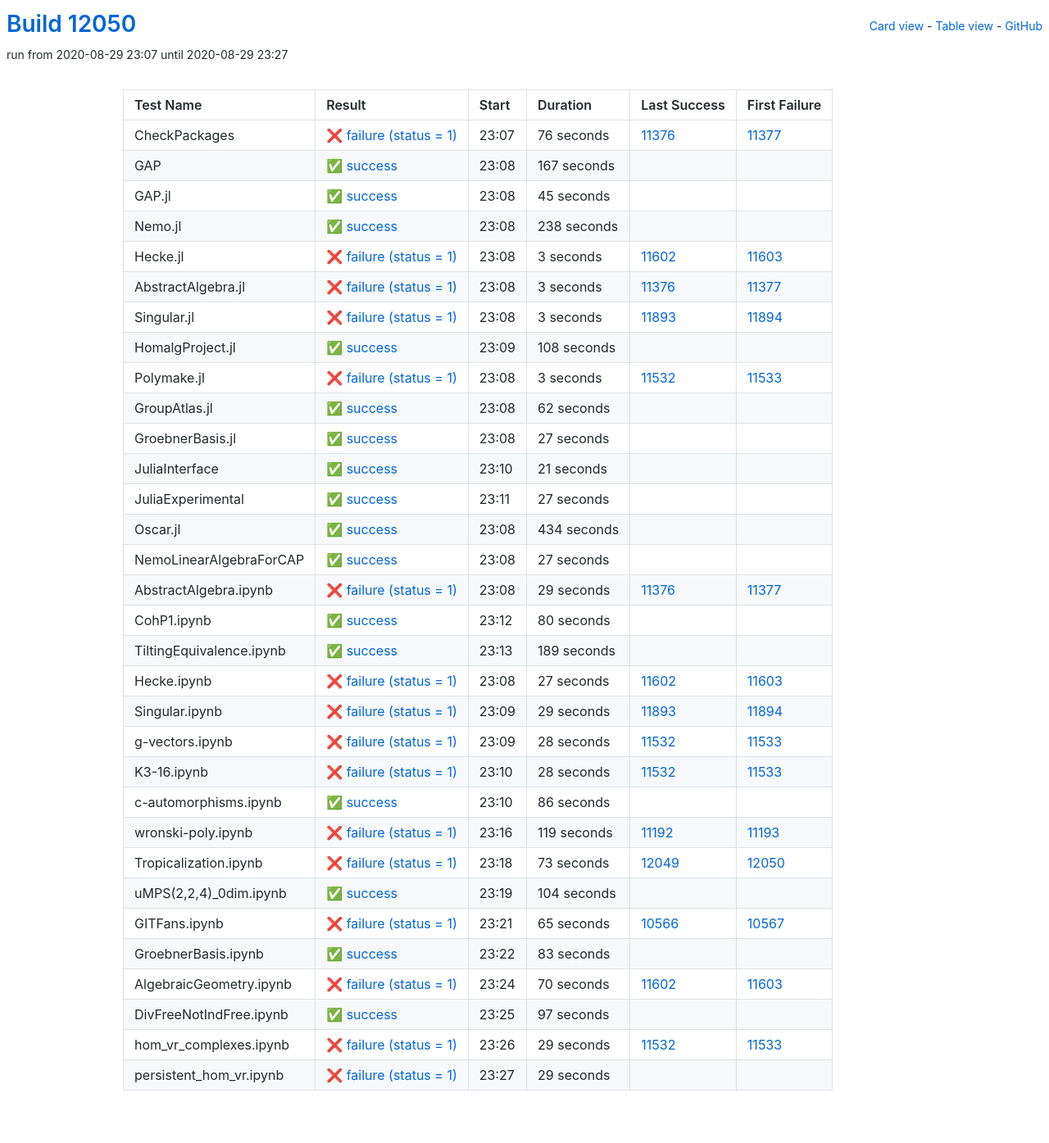
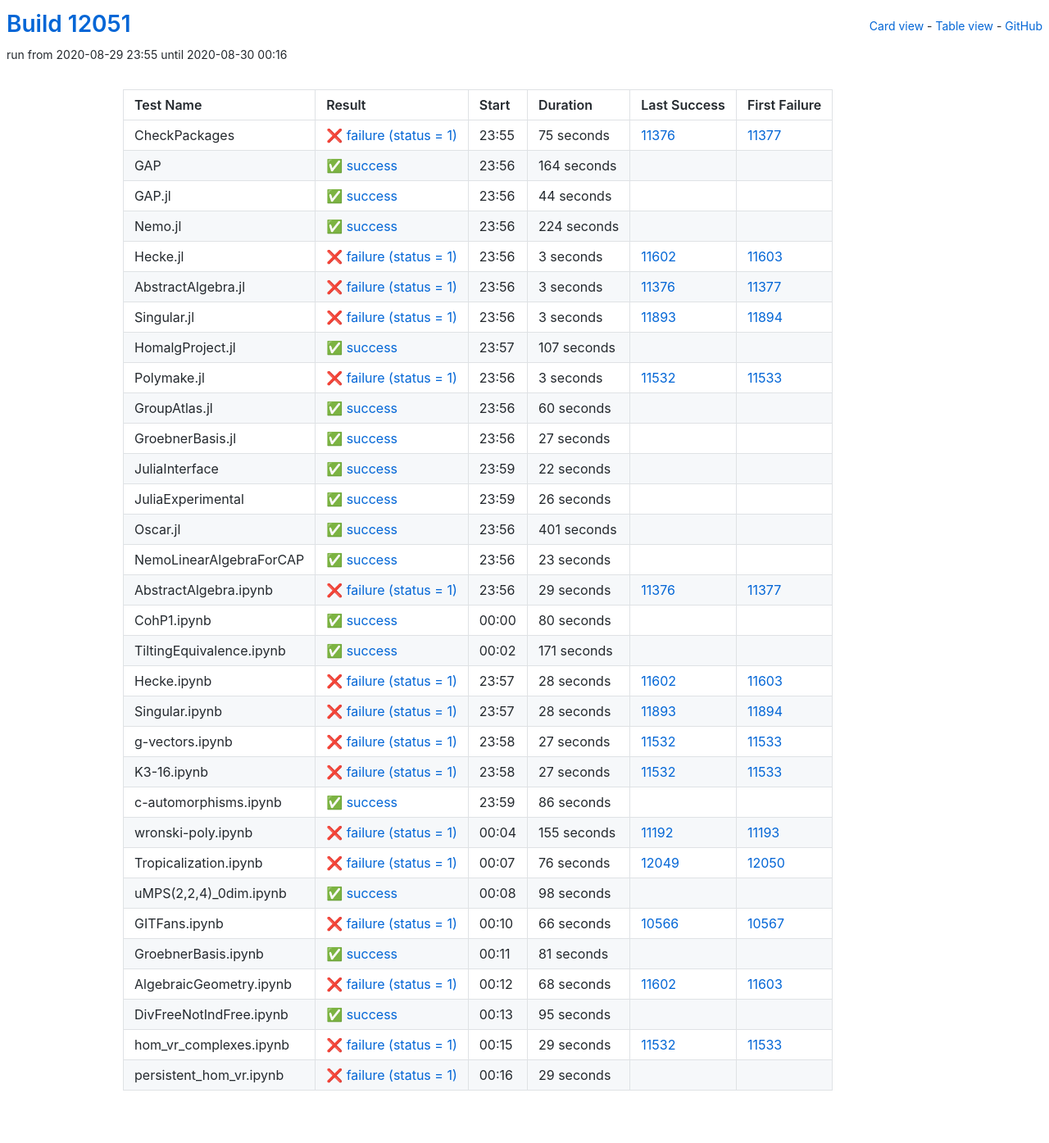
Before and after one commit to oscar-system/oscar-ci-status, a Jekyll site: the page built from table.html, in a window 1280 px wide. Shown: the whole page at 82% size. Built offline with Jekyll 4.4.1, drawn with Linux system fonts in a browser that asks for light colours.

Commit message:
Build #12051

```diff
--- a/_data/ci.yml
+++ b/_data/ci.yml
@@ -1,6 +1,6 @@
 ---
-build: 12050
-build_url: https://oscarci.mathematik.uni-kl.de/job/oscar/12050/
+build: 12051
+build_url: https://oscarci.mathematik.uni-kl.de/job/oscar/12051/
 job: oscar
 organization: oscar-system
 repo: oscar-ci-status
@@ -8,56 +8,56 @@
 tests:
 - name: CheckPackages
   id: checkpackages
-  log: https://oscarci.mathematik.uni-kl.de/job/oscar/12050/artifact/logs/build-12050/CheckPackages.log
-  start: 2020-08-29 23:07
+  log: https://oscarci.mathematik.uni-kl.de/job/oscar/12051/artifact/logs/build-12051/CheckPackages.log
+  start: 2020-08-29 23:55
   success: false
   exitcode: 1
   status: failure
-  duration: 76
+  duration: 75
   last_success: 11376
   last_success_url: https://oscarci.mathematik.uni-kl.de/job/oscar/11376/
   first_failure: 11377
   first_failure_url: https://oscarci.mathematik.uni-kl.de/job/oscar/11377/
 - name: GAP
   id: gap
-  log: https://oscarci.mathematik.uni-kl.de/job/oscar/12050/artifact/logs/build-12050/GAP.log
-  start: 2020-08-29 23:08
+  log: https://oscarci.mathematik.uni-kl.de/job/oscar/12051/artifact/logs/build-12051/GAP.log
+  start: 2020-08-29 23:56
   success: true
   exitcode: 0
   status: success
-  duration: 167
+  duration: 164
   last_success: false
   last_success_url:
   first_failure: false
   first_failure_url:
 - name: GAP.jl
   id: gap-jl
-  log: https://oscarci.mathematik.uni-kl.de/job/oscar/12050/artifact/logs/build-12050/GAP.jl.log
-  start: 2020-08-29 23:08
+  log: https://oscarci.mathematik.uni-kl.de/job/oscar/12051/artifact/logs/build-12051/GAP.jl.log
+  start: 2020-08-29 23:56
   success: true
   exitcode: 0
   status: success
-  duration: 45
+  duration: 44
   last_success: false
   last_success_url:
   first_failure: false
   first_failure_url:
 - name: Nemo.jl
   id: nemo-jl
-  log: https://oscarci.mathematik.uni-kl.de/job/oscar/12050/artifact/logs/build-12050/Nemo.jl.log
-  start: 2020-08-29 23:08
+  log: https://oscarci.mathematik.uni-kl.de/job/oscar/12051/artifact/logs/build-12051/Nemo.jl.log
+  start: 2020-08-29 23:56
   success: true
   exitcode: 0
   status: success
-  duration: 238
+  duration: 224
   last_success: false
   last_success_url:
   first_failure: false
   first_failure_url:
 - name: Hecke.jl
   id: hecke-jl
-  log: https://oscarci.mathematik.uni-kl.de/job/oscar/12050/artifact/logs/build-12050/Hecke.jl.log
-  start: 2020-08-29 23:08
+  log: https://oscarci.mathematik.uni-kl.de/job/oscar/12051/artifact/logs/build-12051/Hecke.jl.log
+  start: 2020-08-29 23:56
   success: false
   exitcode: 1
   status: failure
@@ -68,8 +68,8 @@
   first_failure_url: https://oscarci.mathematik.uni-kl.de/job/oscar/11603/
 - name: AbstractAlgebra.jl
   id: abstractalgebra-jl
-  log: https://oscarci.mathematik.uni-kl.de/job/oscar/12050/artifact/logs/build-12050/AbstractAlgebra.jl.log
-  start: 2020-08-29 23:08
+  log: https://oscarci.mathematik.uni-kl.de/job/oscar/12051/artifact/logs/build-12051/AbstractAlgebra.jl.log
+  start: 2020-08-29 23:56
   success: false
   exitcode: 1
   status: failure
@@ -80,8 +80,8 @@
   first_failure_url: https://oscarci.mathematik.uni-kl.de/job/oscar/11377/
 - name: Singular.jl
   id: singular-jl
-  log: https://oscarci.mathematik.uni-kl.de/job/oscar/12050/artifact/logs/build-12050/Singular.jl.log
-  start: 2020-08-29 23:08
+  log: https://oscarci.mathematik.uni-kl.de/job/oscar/12051/artifact/logs/build-12051/Singular.jl.log
+  start: 2020-08-29 23:56
   success: false
   exitcode: 1
   status: failure
@@ -92,20 +92,20 @@
   first_failure_url: https://oscarci.mathematik.uni-kl.de/job/oscar/11894/
 - name: HomalgProject.jl
   id: homalgproject-jl
-  log: https://oscarci.mathematik.uni-kl.de/job/oscar/12050/artifact/logs/build-12050/HomalgProject.jl.log
-  start: 2020-08-29 23:09
+  log: https://oscarci.mathematik.uni-kl.de/job/oscar/12051/artifact/logs/build-12051/HomalgProject.jl.log
+  start: 2020-08-29 23:57
   success: true
   exitcode: 0
   status: success
-  duration: 108
+  duration: 107
   last_success: false
   last_success_url:
   first_failure: false
   first_failure_url:
 - name: Polymake.jl
   id: polymake-jl
-  log: https://oscarci.mathematik.uni-kl.de/job/oscar/12050/artifact/logs/build-12050/Polymake.jl.log
-  start: 2020-08-29 23:08
+  log: https://oscarci.mathematik.uni-kl.de/job/oscar/12051/artifact/logs/build-12051/Polymake.jl.log
+  start: 2020-08-29 23:56
   success: false
   exitcode: 1
   status: failure
@@ -116,20 +116,20 @@
   first_failure_url: https://oscarci.mathematik.uni-kl.de/job/oscar/11533/
 - name: GroupAtlas.jl
   id: groupatlas-jl
-  log: https://oscarci.mathematik.uni-kl.de/job/oscar/12050/artifact/logs/build-12050/GroupAtlas.jl.log
-  start: 2020-08-29 23:08
+  log: https://oscarci.mathematik.uni-kl.de/job/oscar/12051/artifact/logs/build-12051/GroupAtlas.jl.log
+  start: 2020-08-29 23:56
   success: true
   exitcode: 0
   status: success
-  duration: 62
+  duration: 60
   last_success: false
   last_success_url:
   first_failure: false
   first_failure_url:
 - name: GroebnerBasis.jl
   id: groebnerbasis-jl
-  log: https://oscarci.mathematik.uni-kl.de/job/oscar/12050/artifact/logs/build-12050/GroebnerBasis.jl.log
-  start: 2020-08-29 23:08
+  log: https://oscarci.mathematik.uni-kl.de/job/oscar/12051/artifact/logs/build-12051/GroebnerBasis.jl.log
+  start: 2020-08-29 23:56
   success: true
   exitcode: 0
   status: success
@@ -140,56 +140,56 @@
   first_failure_url:
 - name: JuliaInterface
   id: juliainterface
-  log: https://oscarci.mathematik.uni-kl.de/job/oscar/12050/artifact/logs/build-12050/JuliaInterface.log
-  start: 2020-08-29 23:10
+  log: https://oscarci.mathematik.uni-kl.de/job/oscar/12051/artifact/logs/build-12051/JuliaInterface.log
+  start: 2020-08-29 23:59
   success: true
   exitcode: 0
   status: success
-  duration: 21
+  duration: 22
   last_success: false
   last_success_url:
   first_failure: false
   first_failure_url:
 - name: JuliaExperimental
   id: juliaexperimental
-  log: https://oscarci.mathematik.uni-kl.de/job/oscar/12050/artifact/logs/build-12050/JuliaExperimental.log
-  start: 2020-08-29 23:11
+  log: https://oscarci.mathematik.uni-kl.de/job/oscar/12051/artifact/logs/build-12051/JuliaExperimental.log
+  start: 2020-08-29 23:59
   success: true
   exitcode: 0
   status: success
-  duration: 27
+  duration: 26
   last_success: false
   last_success_url:
   first_failure: false
   first_failure_url:
 - name: Oscar.jl
   id: oscar-jl
-  log: https://oscarci.mathematik.uni-kl.de/job/oscar/12050/artifact/logs/build-12050/Oscar.jl.log
-  start: 2020-08-29 23:08
+  log: https://oscarci.mathematik.uni-kl.de/job/oscar/12051/artifact/logs/build-12051/Oscar.jl.log
+  start: 2020-08-29 23:56
   success: true
   exitcode: 0
   status: success
-  duration: 434
+  duration: 401
   last_success: false
   last_success_url:
   first_failure: false
   first_failure_url:
 - name: NemoLinearAlgebraForCAP
   id: nemolinearalgebraforcap
-  log: https://oscarci.mathematik.uni-kl.de/job/oscar/12050/artifact/logs/build-12050/NemoLinearAlgebraForCAP.log
-  start: 2020-08-29 23:08
+  log: https://oscarci.mathematik.uni-kl.de/job/oscar/12051/artifact/logs/build-12051/NemoLinearAlgebraForCAP.log
+  start: 2020-08-29 23:56
   success: true
   exitcode: 0
   status: success
-  duration: 27
+  duration: 23
   last_success: false
   last_success_url:
   first_failure: false
   first_failure_url:
 - name: AbstractAlgebra.ipynb
   id: abstractalgebra-ipynb
-  log: https://oscarci.mathematik.uni-kl.de/job/oscar/12050/artifact/logs/build-12050/AbstractAlgebra.ipynb.log
-  start: 2020-08-29 23:08
+  log: https://oscarci.mathematik.uni-kl.de/job/oscar/12051/artifact/logs/build-12051/AbstractAlgebra.ipynb.log
+  start: 2020-08-29 23:56
   success: false
   exitcode: 1
   status: failure
@@ -200,8 +200,8 @@
   first_failure_url: https://oscarci.mathematik.uni-kl.de/job/oscar/11377/
 - name: CohP1.ipynb
   id: cohp1-ipynb
-  log: https://oscarci.mathematik.uni-kl.de/job/oscar/12050/artifact/logs/build-12050/CohP1.ipynb.log
-  start: 2020-08-29 23:12
+  log: https://oscarci.mathematik.uni-kl.de/job/oscar/12051/artifact/logs/build-12051/CohP1.ipynb.log
+  start: 2020-08-30 00:00
   success: true
   exitcode: 0
   status: success
@@ -212,68 +212,68 @@
   first_failure_url:
 - name: TiltingEquivalence.ipynb
   id: tiltingequivalence-ipynb
-  log: https://oscarci.mathematik.uni-kl.de/job/oscar/12050/artifact/logs/build-12050/TiltingEquivalence.ipynb.log
-  start: 2020-08-29 23:13
+  log: https://oscarci.mathematik.uni-kl.de/job/oscar/12051/artifact/logs/build-12051/TiltingEquivalence.ipynb.log
+  start: 2020-08-30 00:02
   success: true
   exitcode: 0
   status: success
-  duration: 189
+  duration: 171
   last_success: false
   last_success_url:
   first_failure: false
   first_failure_url:
 - name: Hecke.ipynb
   id: hecke-ipynb
-  log: https://oscarci.mathematik.uni-kl.de/job/oscar/12050/artifact/logs/build-12050/Hecke.ipynb.log
-  start: 2020-08-29 23:08
+  log: https://oscarci.mathematik.uni-kl.de/job/oscar/12051/artifact/logs/build-12051/Hecke.ipynb.log
+  start: 2020-08-29 23:57
   success: false
   exitcode: 1
   status: failure
-  duration: 27
+  duration: 28
   last_success: 11602
   last_success_url: https://oscarci.mathematik.uni-kl.de/job/oscar/11602/
   first_failure: 11603
   first_failure_url: https://oscarci.mathematik.uni-kl.de/job/oscar/11603/
 - name: Singular.ipynb
   id: singular-ipynb
-  log: https://oscarci.mathematik.uni-kl.de/job/oscar/12050/artifact/logs/build-12050/Singular.ipynb.log
-  start: 2020-08-29 23:09
+  log: https://oscarci.mathematik.uni-kl.de/job/oscar/12051/artifact/logs/build-12051/Singular.ipynb.log
+  start: 2020-08-29 23:57
   success: false
   exitcode: 1
   status: failure
-  duration: 29
+  duration: 28
   last_success: 11893
   last_success_url: https://oscarci.mathematik.uni-kl.de/job/oscar/11893/
   first_failure: 11894
   first_failure_url: https://oscarci.mathematik.uni-kl.de/job/oscar/11894/
 - name: g-vectors.ipynb
   id: g-vectors-ipynb
-  log: https://oscarci.mathematik.uni-kl.de/job/oscar/12050/artifact/logs/build-12050/g-vectors.ipynb.log
-  start: 2020-08-29 23:09
+  log: https://oscarci.mathematik.uni-kl.de/job/oscar/12051/artifact/logs/build-12051/g-vectors.ipynb.log
+  start: 2020-08-29 23:58
   success: false
   exitcode: 1
   status: failure
-  duration: 28
+  duration: 27
   last_success: 11532
   last_success_url: https://oscarci.mathematik.uni-kl.de/job/oscar/11532/
   first_failure: 11533
   first_failure_url: https://oscarci.mathematik.uni-kl.de/job/oscar/11533/
 - name: K3-16.ipynb
   id: k3-16-ipynb
-  log: https://oscarci.mathematik.uni-kl.de/job/oscar/12050/artifact/logs/build-12050/K3-16.ipynb.log
-  start: 2020-08-29 23:10
+  log: https://oscarci.mathematik.uni-kl.de/job/oscar/12051/artifact/logs/build-12051/K3-16.ipynb.log
+  start: 2020-08-29 23:58
   success: false
   exitcode: 1
   status: failure
-  duration: 28
+  duration: 27
   last_success: 11532
   last_success_url: https://oscarci.mathematik.uni-kl.de/job/oscar/11532/
   first_failure: 11533
   first_failure_url: https://oscarci.mathematik.uni-kl.de/job/oscar/11533/
 - name: c-automorphisms.ipynb
   id: c-automorphisms-ipynb
-  log: https://oscarci.mathematik.uni-kl.de/job/oscar/12050/artifact/logs/build-12050/c-automorphisms.ipynb.log
-  start: 2020-08-29 23:10
+  log: https://oscarci.mathematik.uni-kl.de/job/oscar/12051/artifact/logs/build-12051/c-automorphisms.ipynb.log
+  start: 2020-08-29 23:59
   success: true
   exitcode: 0
   status: success
@@ -284,92 +284,92 @@
   first_failure_url:
 - name: wronski-poly.ipynb
   id: wronski-poly-ipynb
-  log: https://oscarci.mathematik.uni-kl.de/job/oscar/12050/artifact/logs/build-12050/wronski-poly.ipynb.log
-  start: 2020-08-29 23:16
+  log: https://oscarci.mathematik.uni-kl.de/job/oscar/12051/artifact/logs/build-12051/wronski-poly.ipynb.log
+  start: 2020-08-30 00:04
   success: false
   exitcode: 1
   status: failure
-  duration: 119
+  duration: 155
   last_success: 11192
   last_success_url: https://oscarci.mathematik.uni-kl.de/job/oscar/11192/
   first_failure: 11193
   first_failure_url: https://oscarci.mathematik.uni-kl.de/job/oscar/11193/
 - name: Tropicalization.ipynb
   id: tropicalization-ipynb
-  log: https://oscarci.mathematik.uni-kl.de/job/oscar/12050/artifact/logs/build-12050/Tropicalization.ipynb.log
-  start: 2020-08-29 23:18
+  log: https://oscarci.mathematik.uni-kl.de/job/oscar/12051/artifact/logs/build-12051/Tropicalization.ipynb.log
+  start: 2020-08-30 00:07
   success: false
   exitcode: 1
   status: failure
-  duration: 73
+  duration: 76
   last_success: 12049
   last_success_url: https://oscarci.mathematik.uni-kl.de/job/oscar/12049/
   first_failure: 12050
   first_failure_url: https://oscarci.mathematik.uni-kl.de/job/oscar/12050/
 - name: uMPS(2,2,4)_0dim.ipynb
   id: umps-2-2-4-0dim-ipynb
-  log: https://oscarci.mathematik.uni-kl.de/job/oscar/12050/artifact/logs/build-12050/uMPS-2-2-4-_0dim.ipynb.log
-  start: 2020-08-29 23:19
+  log: https://oscarci.mathematik.uni-kl.de/job/oscar/12051/artifact/logs/build-12051/uMPS-2-2-4-_0dim.ipynb.log
+  start: 2020-08-30 00:08
   success: true
   exitcode: 0
   status: success
-  duration: 104
+  duration: 98
   last_success: false
   last_success_url:
   first_failure: false
   first_failure_url:
 - name: GITFans.ipynb
   id: gitfans-ipynb
-  log: https://oscarci.mathematik.uni-kl.de/job/oscar/12050/artifact/logs/build-12050/GITFans.ipynb.log
-  start: 2020-08-29 23:21
+  log: https://oscarci.mathematik.uni-kl.de/job/oscar/12051/artifact/logs/build-12051/GITFans.ipynb.log
+  start: 2020-08-30 00:10
   success: false
   exitcode: 1
   status: failure
-  duration: 65
+  duration: 66
   last_success: 10566
   last_success_url: https://oscarci.mathematik.uni-kl.de/job/oscar/10566/
   first_failure: 10567
   first_failure_url: https://oscarci.mathematik.uni-kl.de/job/oscar/10567/
 - name: GroebnerBasis.ipynb
   id: groebnerbasis-ipynb
-  log: https://oscarci.mathematik.uni-kl.de/job/oscar/12050/artifact/logs/build-12050/GroebnerBasis.ipynb.log
-  start: 2020-08-29 23:22
+  log: https://oscarci.mathematik.uni-kl.de/job/oscar/12051/artifact/logs/build-12051/GroebnerBasis.ipynb.log
+  start: 2020-08-30 00:11
   success: true
   exitcode: 0
   status: success
-  duration: 83
+  duration: 81
   last_success: false
   last_success_url:
   first_failure: false
   first_failure_url:
 - name: AlgebraicGeometry.ipynb
   id: algebraicgeometry-ipynb
-  log: https://oscarci.mathematik.uni-kl.de/job/oscar/12050/artifact/logs/build-12050/AlgebraicGeometry.ipynb.log
-  start: 2020-08-29 23:24
+  log: https://oscarci.mathematik.uni-kl.de/job/oscar/12051/artifact/logs/build-12051/AlgebraicGeometry.ipynb.log
+  start: 2020-08-30 00:12
   success: false
   exitcode: 1
   status: failure
-  duration: 70
+  duration: 68
   last_success: 11602
   last_success_url: https://oscarci.mathematik.uni-kl.de/job/oscar/11602/
   first_failure: 11603
   first_failure_url: https://oscarci.mathematik.uni-kl.de/job/oscar/11603/
 - name: DivFreeNotIndFree.ipynb
   id: divfreenotindfree-ipynb
-  log: https://oscarci.mathematik.uni-kl.de/job/oscar/12050/artifact/logs/build-12050/DivFreeNotIndFree.ipynb.log
-  start: 2020-08-29 23:25
+  log: https://oscarci.mathematik.uni-kl.de/job/oscar/12051/artifact/logs/build-12051/DivFreeNotIndFree.ipynb.log
+  start: 2020-08-30 00:13
   success: true
   exitcode: 0
   status: success
-  duration: 97
+  duration: 95
   last_success: false
   last_success_url:
   first_failure: false
   first_failure_url:
 - name: hom_vr_complexes.ipynb
   id: hom-vr-complexes-ipynb
-  log: https://oscarci.mathematik.uni-kl.de/job/oscar/12050/artifact/logs/build-12050/hom_vr_complexes.ipynb.log
-  start: 2020-08-29 23:26
+  log: https://oscarci.mathematik.uni-kl.de/job/oscar/12051/artifact/logs/build-12051/hom_vr_complexes.ipynb.log
+  start: 2020-08-30 00:15
   success: false
   exitcode: 1
   status: failure
@@ -380,8 +380,8 @@
   first_failure_url: https://oscarci.mathematik.uni-kl.de/job/oscar/11533/
 - name: persistent_hom_vr.ipynb
   id: persistent-hom-vr-ipynb
-  log: https://oscarci.mathematik.uni-kl.de/job/oscar/12050/artifact/logs/build-12050/persistent_hom_vr.ipynb.log
-  start: 2020-08-29 23:27
+  log: https://oscarci.mathematik.uni-kl.de/job/oscar/12051/artifact/logs/build-12051/persistent_hom_vr.ipynb.log
+  start: 2020-08-30 00:16
   success: false
   exitcode: 1
   status: failure
```
Also changed, not shown: README.md.
